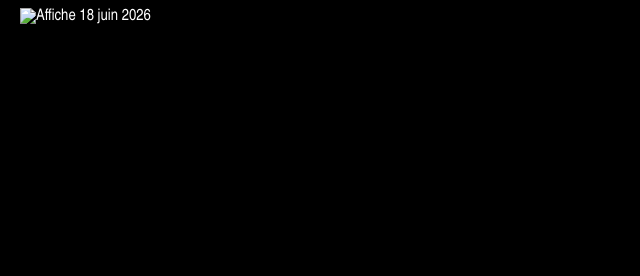
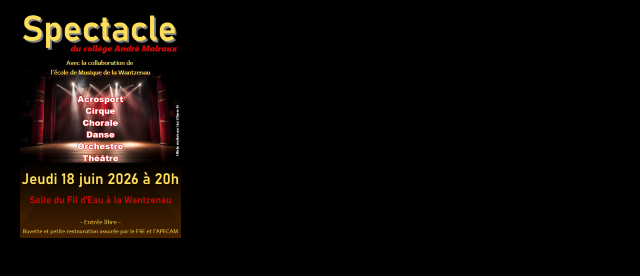
Before and after one commit to TSN-Vinci/Spectacle-2026, a plain HTML site: page index.html in a window 1280 px wide. Shown: the whole page, without its empty margins (0-640 px from the left). Drawn offline with Linux system fonts and the light colour scheme.

Commit message:
Update index.html

```diff
--- a/index.html
+++ b/index.html
@@ -16,7 +16,7 @@
     <title>Programme 18 juin 2026</title>
 </head>
 <body>
-    <img src="Affiche spectacle 2026 25p.jpg" alt="Affiche 18 juin 2026">
+    <img src="Affiche spectacle 2026 25p.png" alt="Affiche 18 juin 2026">
 
 
 </body>
```
